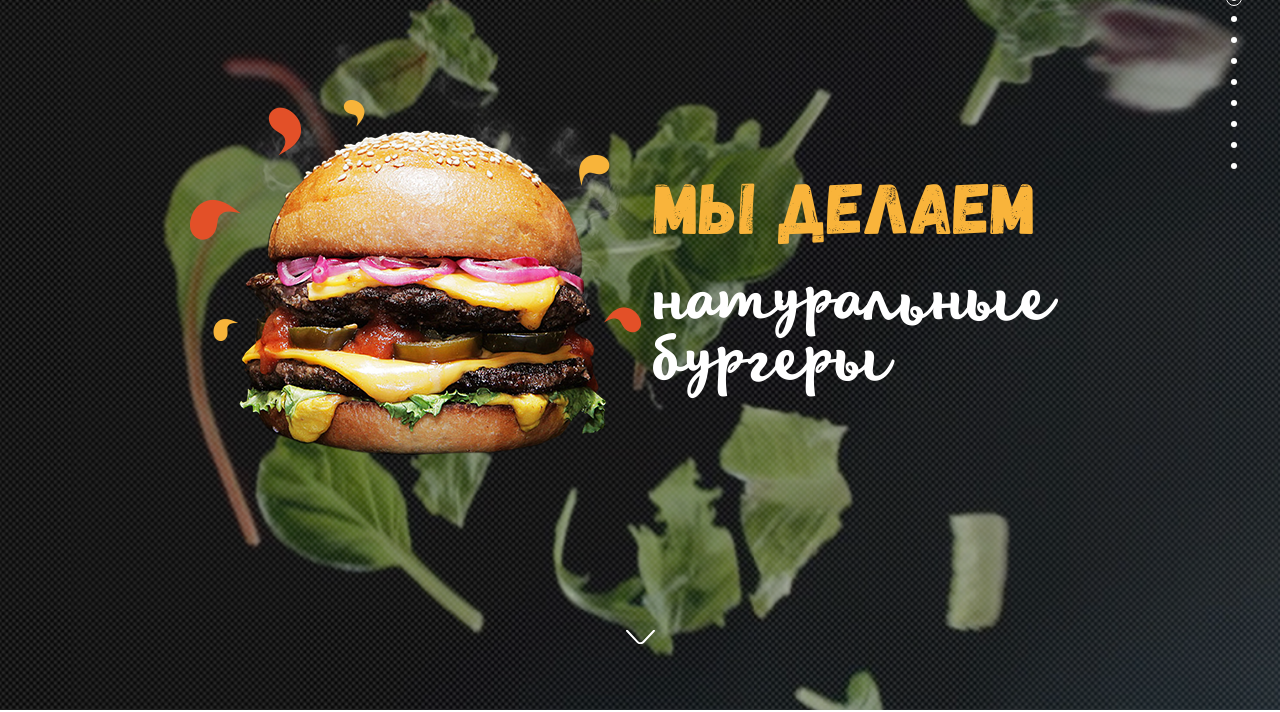
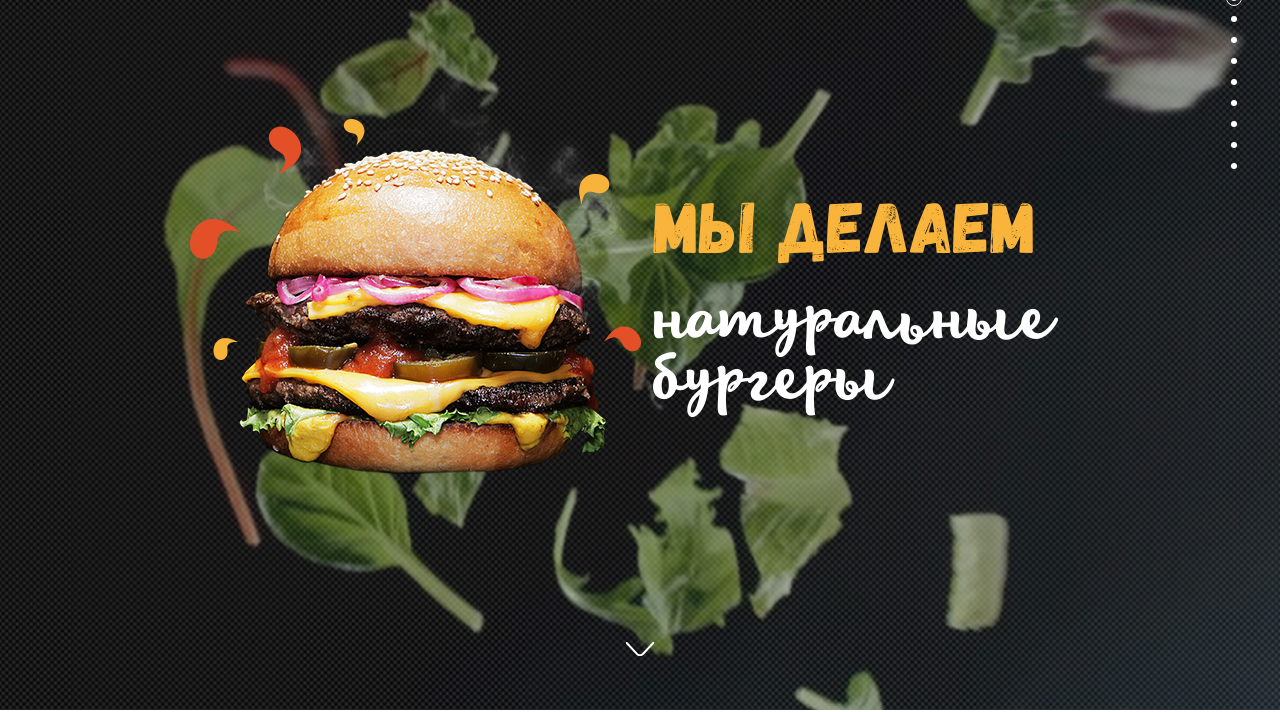
Before and after one commit to streletsWWW/burgersLS, a plain HTML site: page index.html in a window 1280 px wide. Shown: the part 90-802 px from the top of the page. Drawn offline with Linux system fonts and the light colour scheme.

Commit message:
correct arrow-down Requirements week 1

```diff
--- a/index.html
+++ b/index.html
@@ -58,11 +58,10 @@
               <h2 class="hero__desc">натуральные бургеры</h2>
             </div>
           </main>
+          <a href="#" class="arrow-down">
+            <div class="arrow-down__cont"></div>
+          </a>
         </div>
-        <!-- arrow-down вынесена сюда чтобы не быть под эффектом flex -->
-        <a href="#" class="arrow-down">
-          <div class="arrow-down__cont"></div>
-        </a>
       </section>
       <section class="section section--center best">
         <div class="container best__container">
--- a/main.css
+++ b/main.css
@@ -489,13 +489,6 @@ b {
 
 .hero {
   background: url("./img/bg/bg-hero.png") center center/cover no-repeat;
-  display: -webkit-box;
-  display: -ms-flexbox;
-  display: flex;
-  -webkit-box-orient: vertical;
-  -webkit-box-direction: normal;
-      -ms-flex-direction: column;
-          flex-direction: column;
 }
 
 .hero__btn {
@@ -510,7 +503,10 @@ b {
   -webkit-box-direction: normal;
       -ms-flex-direction: column;
           flex-direction: column;
-  height: 90%;
+  height: 100%;
+  -webkit-box-pack: justify;
+      -ms-flex-pack: justify;
+          justify-content: space-between;
 }
 
 .hero__content {
@@ -520,9 +516,7 @@ b {
   -webkit-box-align: center;
       -ms-flex-align: center;
           align-items: center;
-  -webkit-box-flex: 0.78;
-      -ms-flex: 0.78;
-          flex: 0.78;
+  padding-bottom: 85px;
 }
 
 .hero__content-text {
@@ -621,14 +615,26 @@ b {
 }
 
 .arrow-down {
-  margin: 0 auto;
+  width: 100%;
+  height: 12%;
+  position: relative;
+  -webkit-transition: .1s;
+  transition: .1s;
+}
+
+.arrow-down:hover {
+  background-color: rgba(255, 255, 255, 0.1);
 }
 
 .arrow-down__cont {
   width: 29px;
   height: 14px;
   background: url("./img/icons/hero-arrow-scroll.svg") center center no-repeat;
-  display: inline-block;
+  position: absolute;
+  top: 36%;
+  left: 50%;
+  -webkit-transform: translate(-50%, -50%);
+          transform: translate(-50%, -50%);
 }
 
 .best {
```
